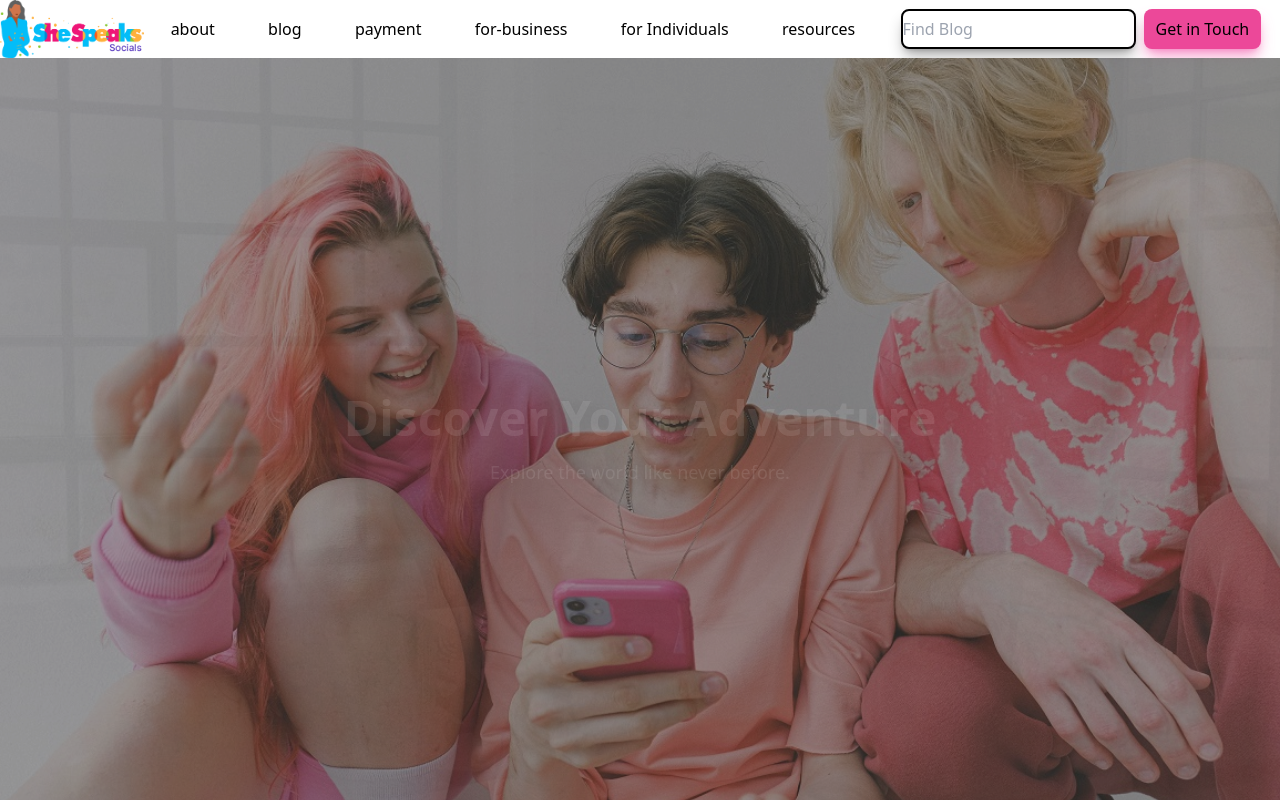
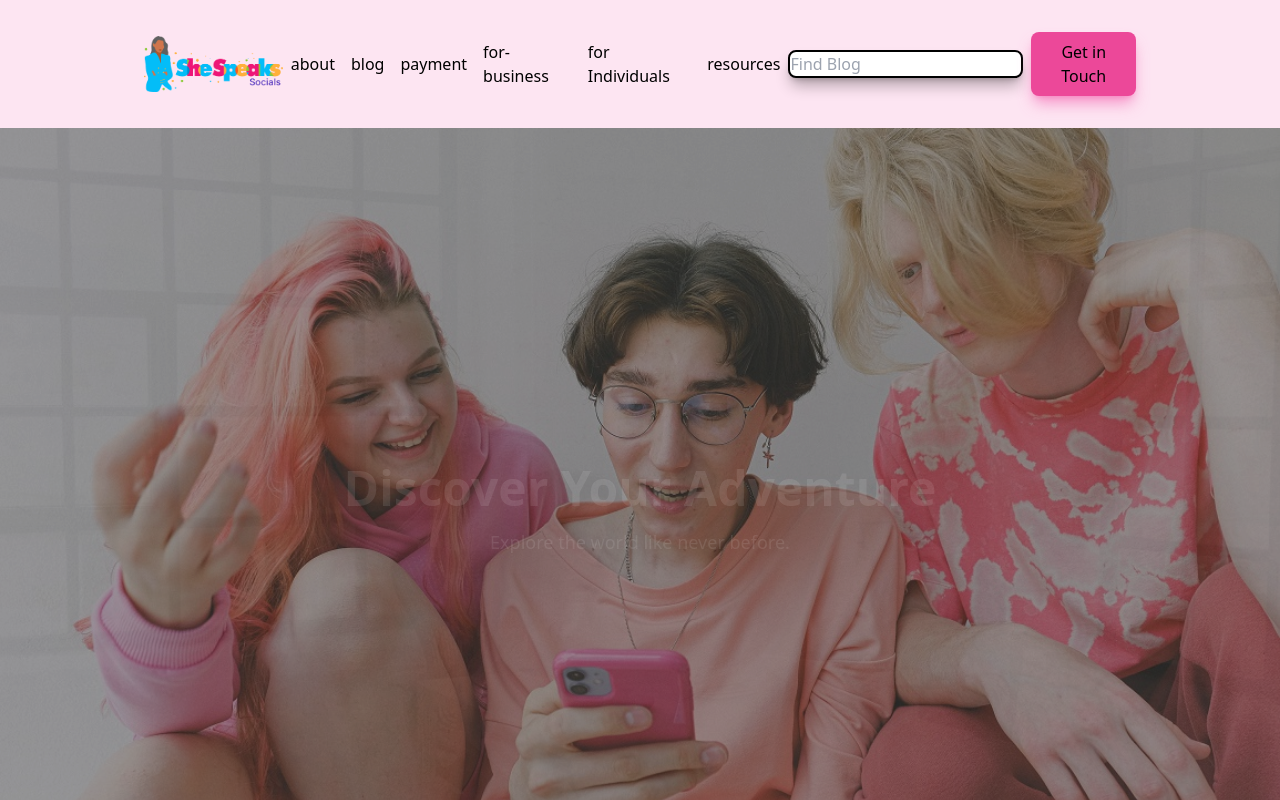
Before and after one commit to MatthewsRicky/shespeaksocial, a Next.js app: page / in a window 1280 px wide. Shown: the top 800 px of the page. Built offline with nearby package versions, Linux system fonts and the light colour scheme.

Commit message:
Commiting some navbar changes

```diff
--- a/components/Navbar.tsx
+++ b/components/Navbar.tsx
@@ -10,8 +10,8 @@ export default function Navbar() {
 
 	return (
 		<>
-		<nav className="bg-opacity-60 bg-pink-300/0">
-			<div className="hidden md:flex items-center justify-between mx-auto">
+		<nav className="flex bg-opacity-60 bg-pink-300/30 md:h-32">
+			<div className="flex items-center justify-between px-4 lg:w-[80%] mx-auto">
 				<Link href="/">
 					<Image src ="/shespeaksocial.png" alt="logo" width={144} height={30} />
 				</Link>
@@ -26,7 +26,7 @@ export default function Navbar() {
 					</ul>
 				))}
 
-				<div className="flex items-cente gap-2  justify-center mx-auto">
+				<div className="flex flex-col md:flex-row items-center gap-2  justify-center mx-auto">
 					<input type="search" className="rounded-lg shadow-black/30 shadow-lg border-black border-2 border-solid" placeholder="Find Blog" />
 					<button type="submit" className="bg-pink-500 px-3 shadow-lg shadow-pink-400/70 py-2 rounded-lg">Get in Touch</button>
 				</div>
@@ -48,7 +48,7 @@ export default function Navbar() {
 					</ul>
 				))}
 
-				<div className="flex items-cente gap-2  justify-center mx-auto">
+				<div className="flex flex-col items-cente gap-2 h-auto  justify-center mx-auto">
 					<input type="search" className="rounded-lg shadow-black/30 shadow-lg border-black border-2 border-solid" placeholder="Find Blog" />
 					<button type="submit" className="bg-pink-500 px-3 shadow-lg shadow-pink-400/70 py-2 rounded-lg">Get in Touch</button>
 				</div>
```
